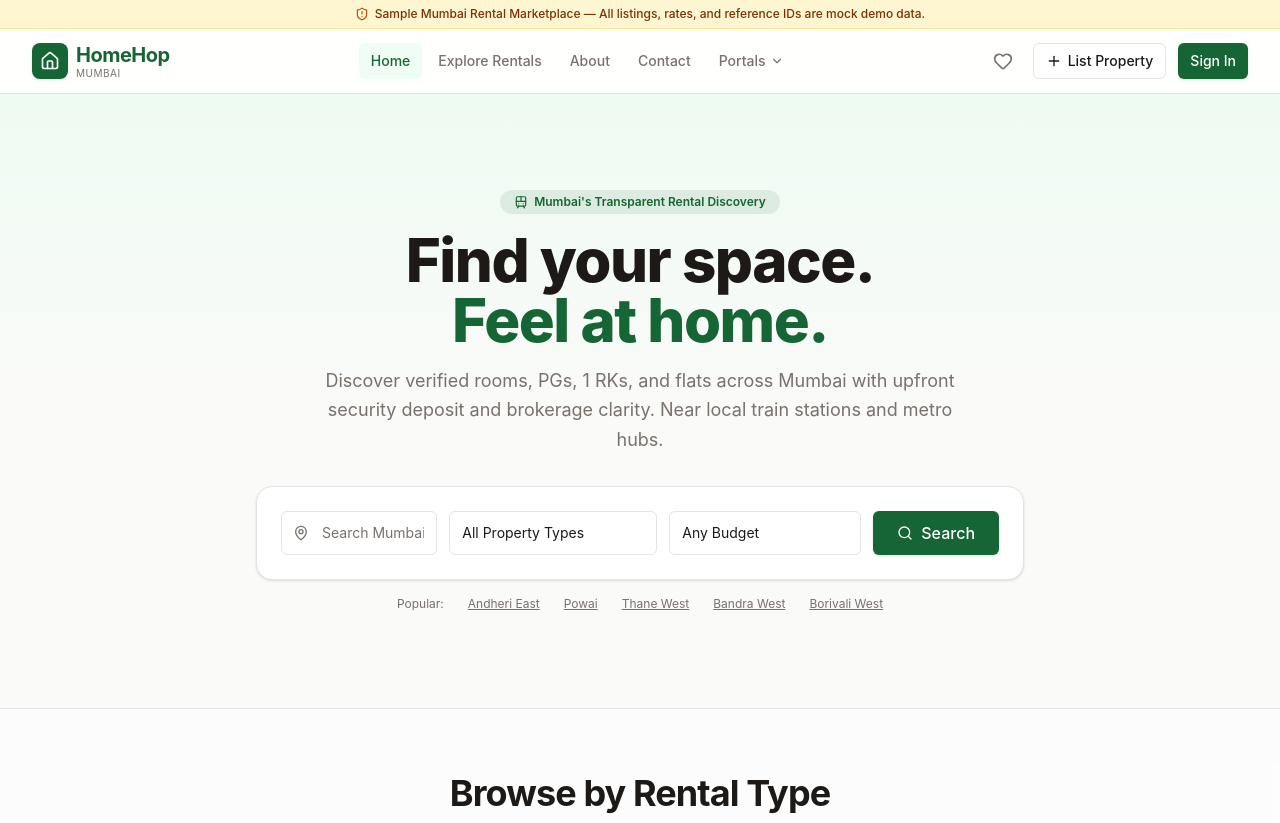
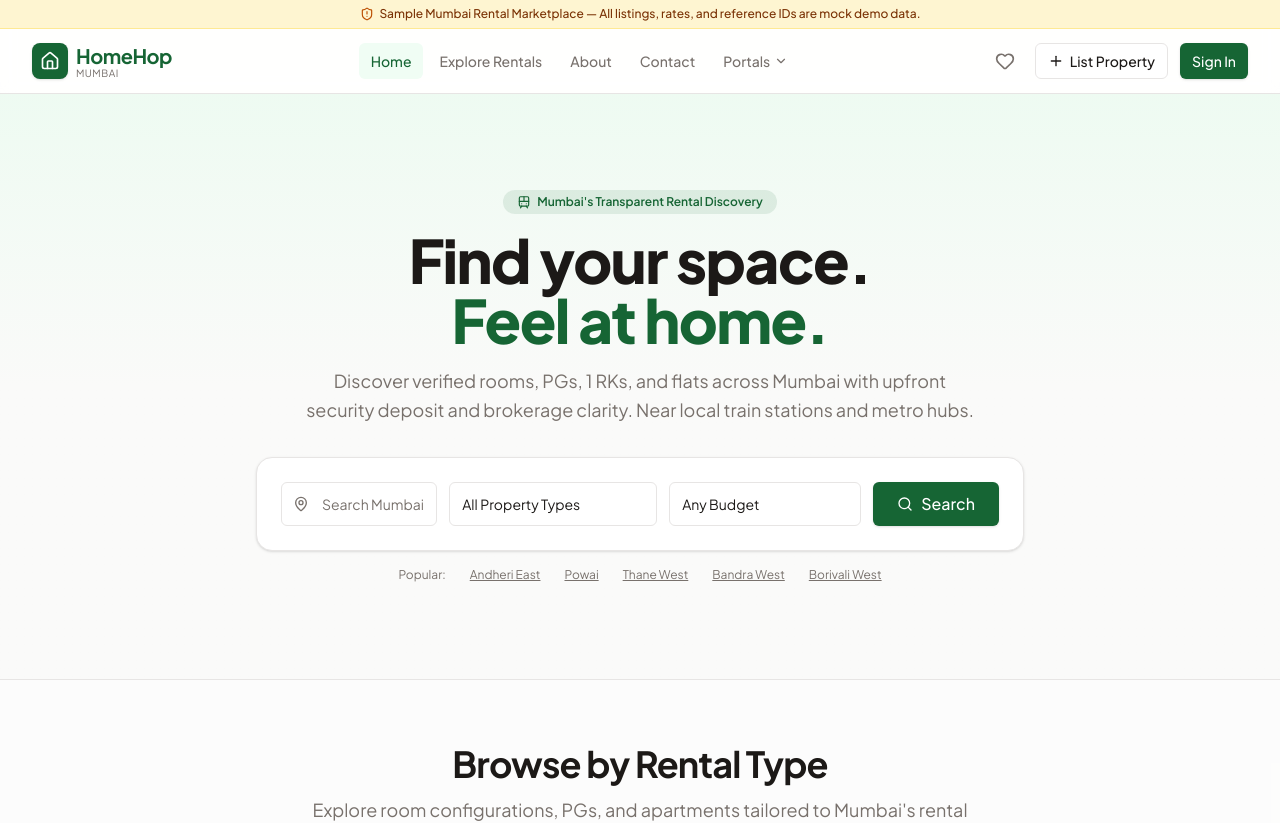
Before and after one commit to RishiBuilds/homehop, a React (Vite) app: page / in a window 1280 px wide. Shown: the top 823 px of the page. Built offline with nearby package versions, Linux system fonts and the light colour scheme.

Commit message:
feat: add DM Serif Display and Plus Jakarta Sans fonts with dark mode token prep

```diff
--- a/src/index.css
+++ b/src/index.css
@@ -1,3 +1,4 @@
+@import url("https://fonts.googleapis.com/css2?family=DM+Serif+Display:ital@0;1&family=Plus+Jakarta+Sans:wght@400;500;600;700;800&display=swap");
 @import "tailwindcss";
 
 @theme {
@@ -21,12 +22,14 @@
   --color-border: #e7e5e4;
   --color-input: #e7e5e4;
   --color-ring: #166534;
+  --color-warm: #f59e0b;
   --radius-sm: 0.25rem;
   --radius-md: 0.375rem;
   --radius-lg: 0.5rem;
   --radius-xl: 0.75rem;
 
-  --font-sans: "Inter", ui-sans-serif, system-ui, sans-serif, "Apple Color Emoji", "Segoe UI Emoji";
+  --font-sans: "Plus Jakarta Sans", ui-sans-serif, system-ui, sans-serif;
+  --font-display: "DM Serif Display", ui-serif, Georgia, serif;
 }
 
 @layer base {
@@ -43,4 +46,38 @@
     -webkit-font-smoothing: antialiased;
     -moz-osx-font-smoothing: grayscale;
   }
+
+  .font-display {
+    font-family: var(--font-display);
+  }
 }
+
+@layer utilities {
+  .maplibre-map {
+    position: relative;
+    overflow: hidden;
+  }
+  .maplibregl-canvas {
+    outline: none;
+  }
+
+  @media print {
+    nav,
+    footer,
+    .no-print {
+      display: none !important;
+    }
+    body {
+      font-size: 12pt;
+    }
+  }
+
+  @media (prefers-reduced-motion: reduce) {
+    *,
+    *::before,
+    *::after {
+      animation-duration: 0.01ms !important;
+      transition-duration: 0.01ms !important;
+    }
+  }
+}
```
